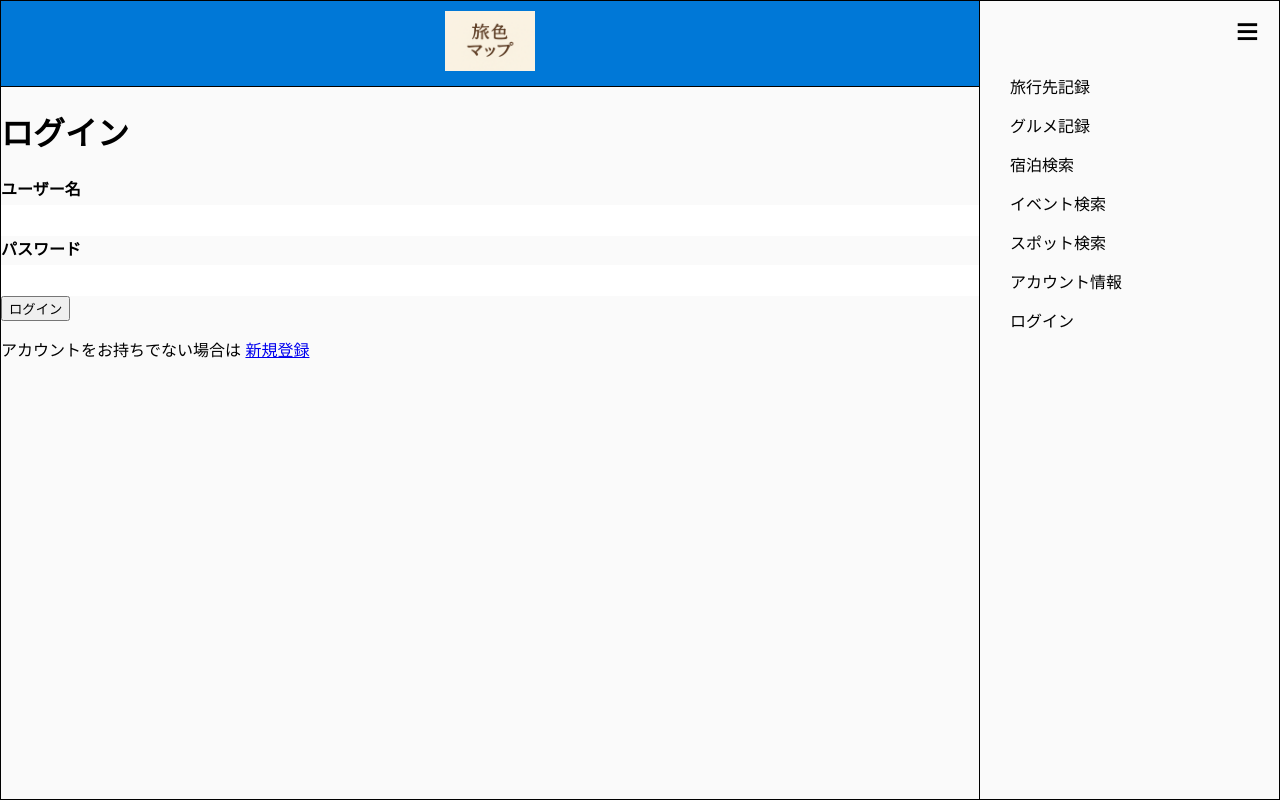
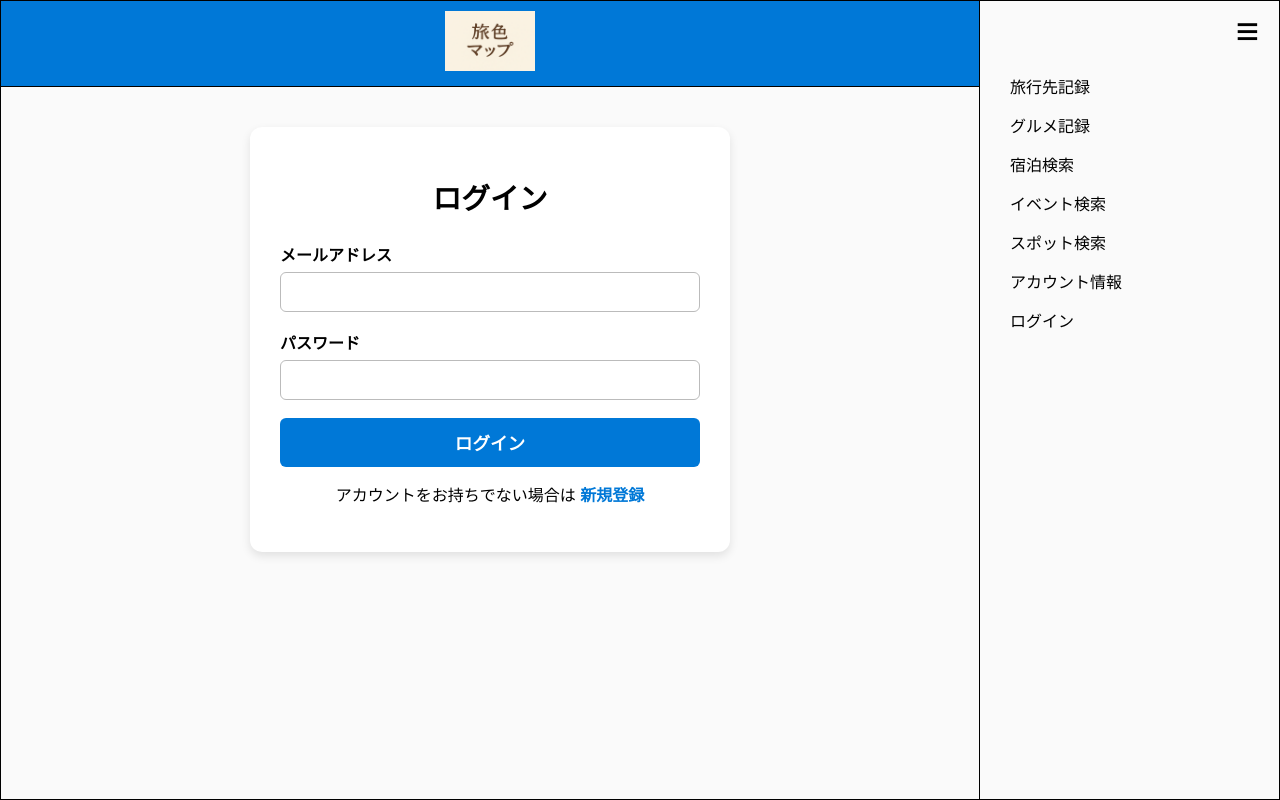
Before and after one commit to Kaito8910/travelcolormap, a Flask app: page /login in a window 1280 px wide. Run offline with Flask 3, Linux system fonts and the light colour scheme.

Commit message:
いろいろ

```diff
--- a/VSコード/tabiiro_map/app.py
+++ b/VSコード/tabiiro_map/app.py
@@ -10,6 +10,7 @@ from flask import (
 )
 import requests
 from flask_sqlalchemy import SQLAlchemy
+from werkzeug.security import generate_password_hash, check_password_hash
 import os
 
 app = Flask(__name__)
@@ -28,12 +29,23 @@ db = SQLAlchemy(app)
 
 
 # ===============================================================
+# 👤 ユーザーモデル（新規追加）
+# ===============================================================
+class User(db.Model):
+    id = db.Column(db.Integer, primary_key=True)
+    username = db.Column(db.String(50), unique=True, nullable=False)
+    email = db.Column(db.String(120), unique=True, nullable=False)
+    password = db.Column(db.String(200), nullable=False)
+
+
+# ===============================================================
 # 🗾 都道府県ごとの訪問記録モデル
 # ===============================================================
 class TravelRecord(db.Model):
     id = db.Column(db.Integer, primary_key=True)
     prefecture = db.Column(db.String(50), unique=True, nullable=False)
     visit_count = db.Column(db.Integer, nullable=False, default=0)
+
 
 # --- 初回のみ実行してテーブルを作成 ---
 # with app.app_context():
@@ -56,20 +68,24 @@ def home():
 @app.route('/login', methods=['GET', 'POST'])
 def login():
     if request.method == 'POST':
-        username = request.form.get('username')
+        email = request.form.get('email')
         password = request.form.get('password')
 
-        if username == 'user' and password == 'pass':
+        user = User.query.filter_by(email=email).first()
+
+        if user and check_password_hash(user.password, password):
             session['logged_in'] = True
-            session['username'] = username
+            session['username'] = user.username
+            session['user_id'] = user.id
             return redirect(url_for('home'))
         else:
-            flash('ログインに失敗しました。ユーザー名かパスワードが違います。', 'error')
+            flash('ログインに失敗しました。メールアドレスかパスワードが違います。', 'error')
             return redirect(url_for('login'))
 
     return render_template('login.html')
 
 
+# ⭐⭐⭐⭐⭐ ここを完全に書き換え！（DBに登録できるregister）
 @app.route('/register', methods=['GET', 'POST'])
 def register():
     if request.method == 'POST':
@@ -78,6 +94,7 @@ def register():
         password = request.form.get('password')
         confirm_password = request.form.get('confirm_password')
 
+        # 入力チェック
         if password != confirm_password:
             flash('パスワードが一致しません。', 'error')
             return redirect(url_for('register'))
@@ -86,10 +103,24 @@ def register():
             flash('すべての項目を入力してください。', 'error')
             return redirect(url_for('register'))
 
-        session['logged_in'] = True
-        session['username'] = username
-        flash('ユーザー登録が完了しました。', 'success')
-        return redirect(url_for('home'))
+        # 既存チェック
+        if User.query.filter_by(email=email).first():
+            flash('このメールアドレスはすでに使われています。', 'error')
+            return redirect(url_for('register'))
+
+        if User.query.filter_by(username=username).first():
+            flash('このユーザー名はすでに使われています。', 'error')
+            return redirect(url_for('register'))
+
+        # パスワードハッシュ化して保存
+        hashed_pass = generate_password_hash(password)
+
+        new_user = User(username=username, email=email, password=hashed_pass)
+        db.session.add(new_user)
+        db.session.commit()
+
+        flash('ユーザー登録が完了しました！ログインしてください。', 'success')
+        return redirect(url_for('login'))
 
     return render_template('register.html')
 
@@ -104,6 +135,7 @@ def logout():
 def user_data():
     if not session.get('logged_in'):
         return redirect(url_for('login'))
+
     username = session.get('username', 'ゲスト')
     return f"<h1>{username} さんのアカウント情報ページ</h1>"
 
@@ -146,7 +178,6 @@ def travel_records_db_api():
     data = {}
 
     for r in records:
-        # 行った回数に応じて自動でステータスを設定
         if r.visit_count == 0:
             status = "none"
         elif r.visit_count <= 2:
@@ -175,6 +206,7 @@ def event_search_results():
 
     keyword_list = [area, category]
     api_keyword = " ".join(filter(None, keyword_list))
+
     params = {
         'key': JARAN_API_KEY,
         'keyword': api_keyword,
--- a/VSコード/tabiiro_map/static/css/style.css
+++ b/VSコード/tabiiro_map/static/css/style.css
@@ -282,3 +282,111 @@ input, select {
     opacity: 0.85;
     transition: opacity 0.2s ease;
 }
+
+/* ==================================== */
+/* 5. ログイン・新規登録ページ */
+/* ==================================== */
+
+/* コンテナ全体 */
+.login-container,
+.register-container {
+    max-width: 420px;
+    margin: 40px auto;
+    padding: 30px;
+    background: #ffffff;
+    border-radius: 12px;
+    box-shadow: 0 4px 10px rgba(0,0,0,0.1);
+}
+
+/* タイトル */
+.login-container h1,
+.register-container h1 {
+    text-align: center;
+    margin-bottom: 25px;
+    font-size: 1.8em;
+}
+
+/* フォーム本体 */
+.login-form,
+.register-form {
+    display: flex;
+    flex-direction: column;
+    gap: 18px;
+}
+
+/* 各入力ブロック */
+.form-group label {
+    font-weight: bold;
+    margin-bottom: 6px;
+}
+
+.form-group input {
+    padding: 10px;
+    border-radius: 6px;
+    border: 1px solid #bbb;
+    font-size: 1em;
+}
+
+.form-group input:focus {
+    outline: none;
+    border-color: #0078d7;
+    box-shadow: 0 0 4px rgba(0,120,215,0.4);
+}
+
+/* 送信ボタン */
+.submit-button {
+    background: #0078d7;
+    color: white;
+    padding: 12px;
+    font-size: 1.1em;
+    border: none;
+    border-radius: 6px;
+    cursor: pointer;
+    font-weight: bold;
+}
+
+.submit-button:hover {
+    background: #0069b5;
+}
+
+/* ログイン/登録へのリンク部分 */
+.login-link,
+.register-link {
+    text-align: center;
+    margin-top: 15px;
+}
+
+.login-link a,
+.register-link a {
+    color: #0078d7;
+    text-decoration: none;
+    font-weight: bold;
+}
+
+.login-link a:hover,
+.register-link a:hover {
+    text-decoration: underline;
+}
+
+/* フラッシュメッセージ */
+.flash-message {
+    padding: 10px;
+    margin-bottom: 12px;
+    text-align: center;
+    border-radius: 6px;
+    font-weight: bold;
+}
+
+/* 成功メッセージ */
+.flash-message.success {
+    background: #e3f8e5;
+    color: #0d7a1f;
+    border: 1px solid #8edfa3;
+}
+
+/* エラーメッセージ */
+.flash-message.error {
+    background: #fde6e6;
+    color: #b30000;
+    border: 1px solid #ff8a8a;
+}
--- a/VSコード/tabiiro_map/templates/base.html
+++ b/VSコード/tabiiro_map/templates/base.html
@@ -15,7 +15,7 @@
                 <div class="app-title">
                     <a href="{{ url_for('home') }}" class="home-link">
                         <img src="{{ url_for('static', filename='images/tabiiro_rogo.png') }}"
-                             alt="旅色マップロゴ" class="app-logo">
+                            alt="旅色マップロゴ" class="app-logo">
                     </a>
                 </div>
             </header>
--- a/VSコード/tabiiro_map/templates/login.html
+++ b/VSコード/tabiiro_map/templates/login.html
@@ -17,8 +17,8 @@
 
     <form method="POST" action="{{ url_for('login') }}" class="login-form">
         <div class="form-group">
-            <label for="username">ユーザー名</label>
-            <input type="text" id="username" name="username" required>
+            <label for="email">メールアドレス</label>
+            <input type="email" id="email" name="email" required>
         </div>
 
         <div class="form-group">
```
Also changed, not shown: VSコード/tabiiro_map/models.py (added, +9 -0 lines).
